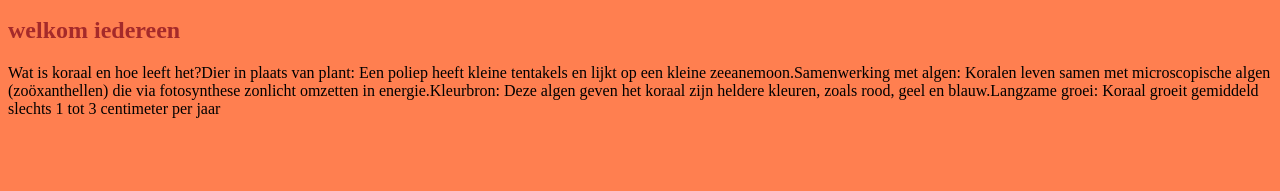
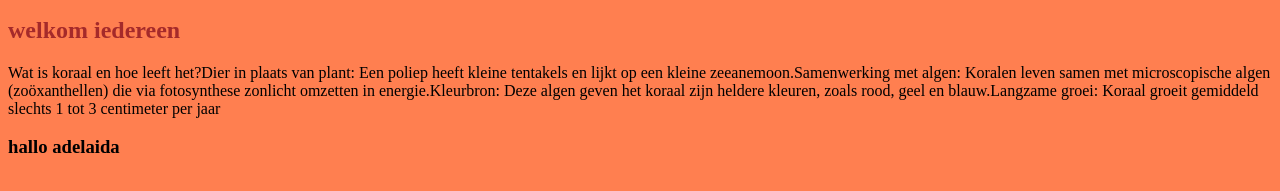
Before and after one commit to jelleschutt/my-first-website-coral, a plain HTML site: page index.html in a window 1280 px wide. Shown: the part 101-292 px from the top of the page. Drawn offline with Linux system fonts and the light colour scheme.

Commit message:
Add files via upload

```diff
--- a/index.html
+++ b/index.html
@@ -17,5 +17,6 @@
     <h2>welkom iedereen</h2>
     <p>Wat is koraal en hoe leeft het?Dier in plaats van plant: Een poliep heeft kleine tentakels en lijkt op een kleine zeeanemoon.Samenwerking met algen: Koralen leven samen met microscopische algen (zoöxanthellen) die via fotosynthese zonlicht omzetten in energie.Kleurbron: Deze algen geven het koraal zijn heldere kleuren, zoals rood, geel en blauw.Langzame groei: Koraal groeit gemiddeld slechts 1 tot 3 centimeter per jaar
     </p>
+    <h3>hallo adelaida</h3>
 </body>
 </html>
```
